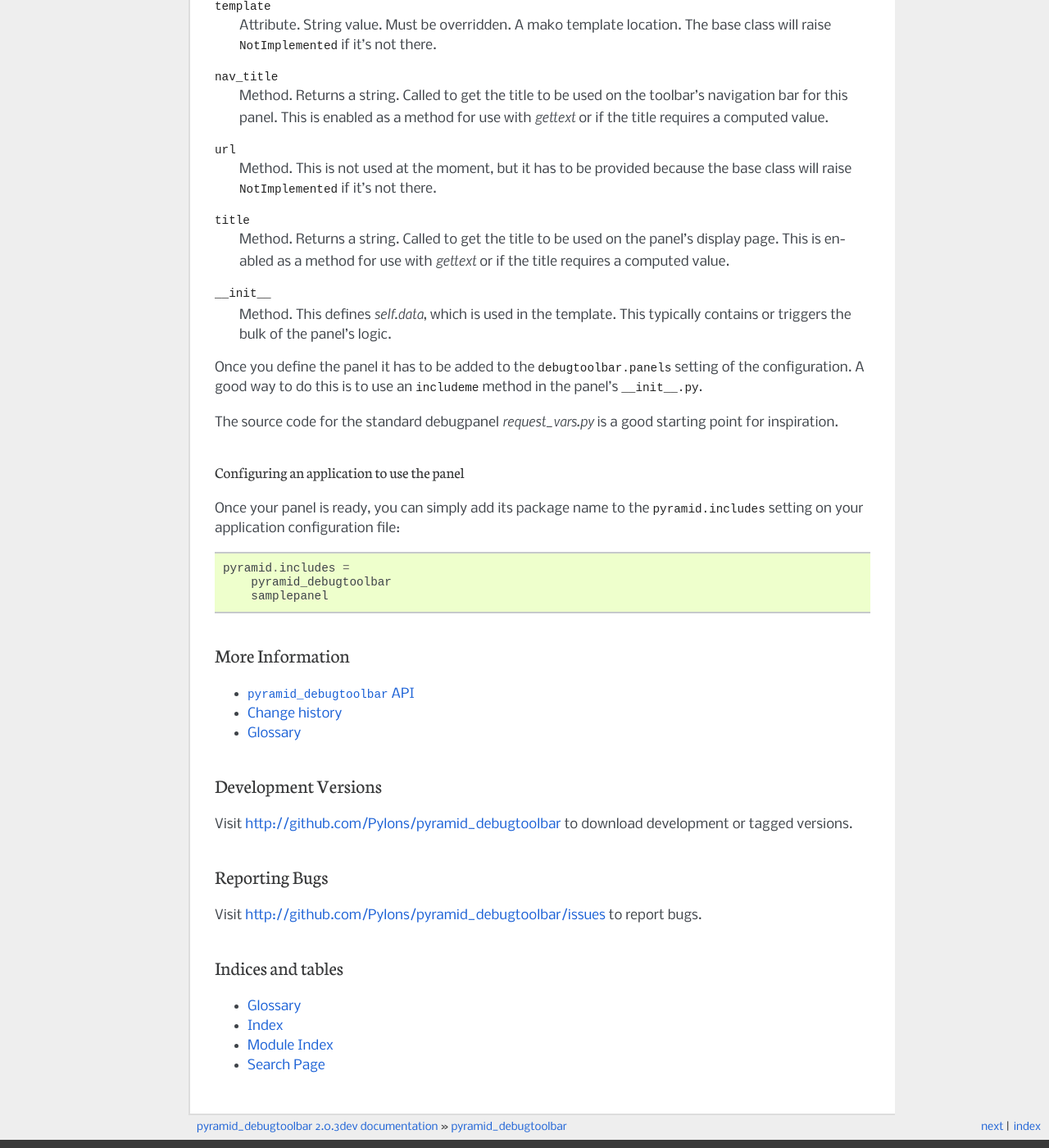
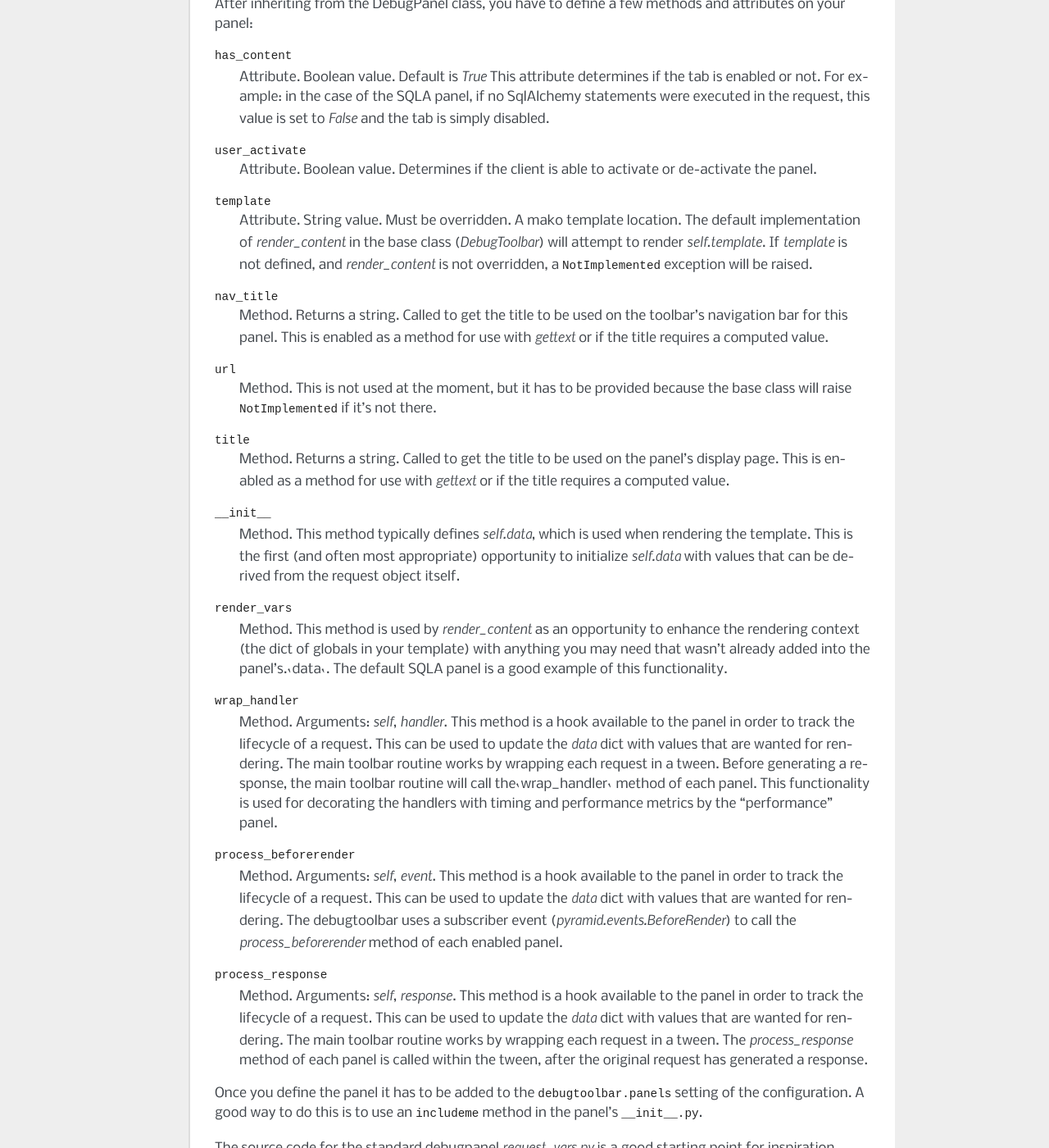
Before and after one commit to Pylons/pyramid_debugtoolbar, a Sphinx documentation site: the page built from docs/index.rst, in a window 1280 px wide and 1400 px high, scrolled down 18572 px. Shown: the whole window at 82% size. Built offline with Sphinx 7.4.7, drawn with Linux system fonts in a browser that asks for light colours; some of the changed text lies outside the part shown.

Commit message:
more docs updates

```diff
--- a/docs/index.rst
+++ b/docs/index.rst
@@ -425,33 +425,42 @@
 Before writing the panel, you should understand how pyramid_debugtoolbar
 interacts with your application in it's two phase process.
 
+pyramid_debugtoolbar wraps every request within a pyramid "tween" via
+`toolbar_tween_factory`.  This tween allows the toolbar to record data during
+the original request (Phase 1) and 'injects' a link to the toolbar interface
+into the rendered Pyramid web pages.
+
 Phase 1 - The original request
 
 When pyramid_debugtoolbar is enabled, it starts tracking data on the original
-request.  The involves calling the following panel methods in-band with the
+request.  This involves calling the following panel methods in-band with the
 original request:
 
     * __init__
+    * wrap_handler
+    * process_beforerender
     * process_response
-    * process_beforerender
-    * wrap_handler
 
 The `self.data` variable on a panel is generated within `__init__`, which occurs
 during the original request.  The `request` variable in these methods refers
-to the orignal request.
+to the original request.
 
 Phase 2 - The debugtoolbar request
 
 When the "/_debug_toolbar/{request_id}" is accessed, the history of the original
-request_id and it's associated panels are accessed.  Variables such as `data` that
-were generated during the orignal request are made available for display.
+request_id and it's associated panels are accessed.  Variables such as `data`
+that were generated during the original request are made available for display.
 
-The following panel methods are called with the debugtoolbar request :
+The following panel methods are called or accessed on the debugtoolbar request:
 
+    * has_content
     * render_content
-    * has_content
     * render_vars
     * title
+    * nav_title
+    * template
+    * has_content
+    * user_activate
 
 
 Writing the panel
@@ -496,15 +505,21 @@
 attributes on your panel:
 
 ``has_content``
-  Attribute.  Boolean value.  Set to `True`
+  Attribute.  Boolean value.  Default is `True`  This attribute determines if
+  the tab is enabled or not.  For example: in the case of the SQLA panel, if no
+  SqlAlchemy statements were executed in the request, this value is set to
+  `False` and the tab is simply disabled.
 
 ``user_activate``
-  Attribute.  Boolean value.  If the client is able to activate/de-activate the
-  panel.
+  Attribute.  Boolean value.  Determines if the client is able to activate or
+  de-activate the panel.
 
 ``template``
   Attribute.  String value.  Must be overridden.  A mako template location.
-  The base class will raise ``NotImplemented`` if it's not there.
+  The default implementation of `render_content` in the base class
+  (`DebugToolbar`) will attempt to render `self.template`.  If `template` is not
+  defined, and `render_content` is not overridden, a ``NotImplemented``
+  exception will be raised.
 
 ``nav_title``
   Method.  Returns a string.  Called to get the title to be used on
@@ -521,8 +536,41 @@
   or if the title requires a computed value.
 
 ``__init__``
-  Method.  This defines `self.data`, which is used in the template.  This
-  typically contains or triggers the bulk of the panel's logic.
+  Method.  This method typically defines `self.data`, which is used when
+  rendering the template.  This is the first (and often most appropriate)
+  opportunity to initialize `self.data` with values that can be derived from the
+  request object itself.
+
+``render_vars``
+  Method.  This method is used by `render_content` as an opportunity to enhance
+  the rendering context (the dict of globals in your template) with anything you
+  may need that wasn't already added into the panel's.`data`.  The default
+  SQLA panel is a good example of this functionality.
+
+``wrap_handler``
+  Method.  Arguments: `self`, `handler`. This method is a hook available to the
+  panel in order to track the lifecycle of a request.  This can be used to update
+  the `data` dict with values that are wanted for rendering.  The main toolbar
+  routine works by wrapping each request in a tween.  Before generating a
+  response, the main toolbar routine will call the`wrap_handler` method of each
+  panel.  This functionality is used for decorating the handlers with timing and
+  performance metrics by the "performance" panel.
+
+``process_beforerender``
+  Method.  Arguments: `self`, `event`.  This method is a hook available to the
+  panel in order to track the lifecycle of a request.  This can be used to
+  update the `data` dict with  values that are wanted for rendering. The
+  debugtoolbar uses a subscriber event (`pyramid.events.BeforeRender`) to call
+  the `process_beforerender` method of each enabled panel.
+
+``process_response``
+  Method.  Arguments: `self`, `response`. This method is a hook available to the
+  panel in order to track the lifecycle of a request.  This can be used to
+  update the `data` dict with values that are wanted for rendering.  The main
+  toolbar routine works by wrapping each request in a tween.  The
+  `process_response` method of each panel is called within the tween, after the
+  original request has generated a response.
+
 
 Once you define the panel it has to be added to the ``debugtoolbar.panels``
 setting of the configuration. A good way to do this is to use an ``includeme``
```
